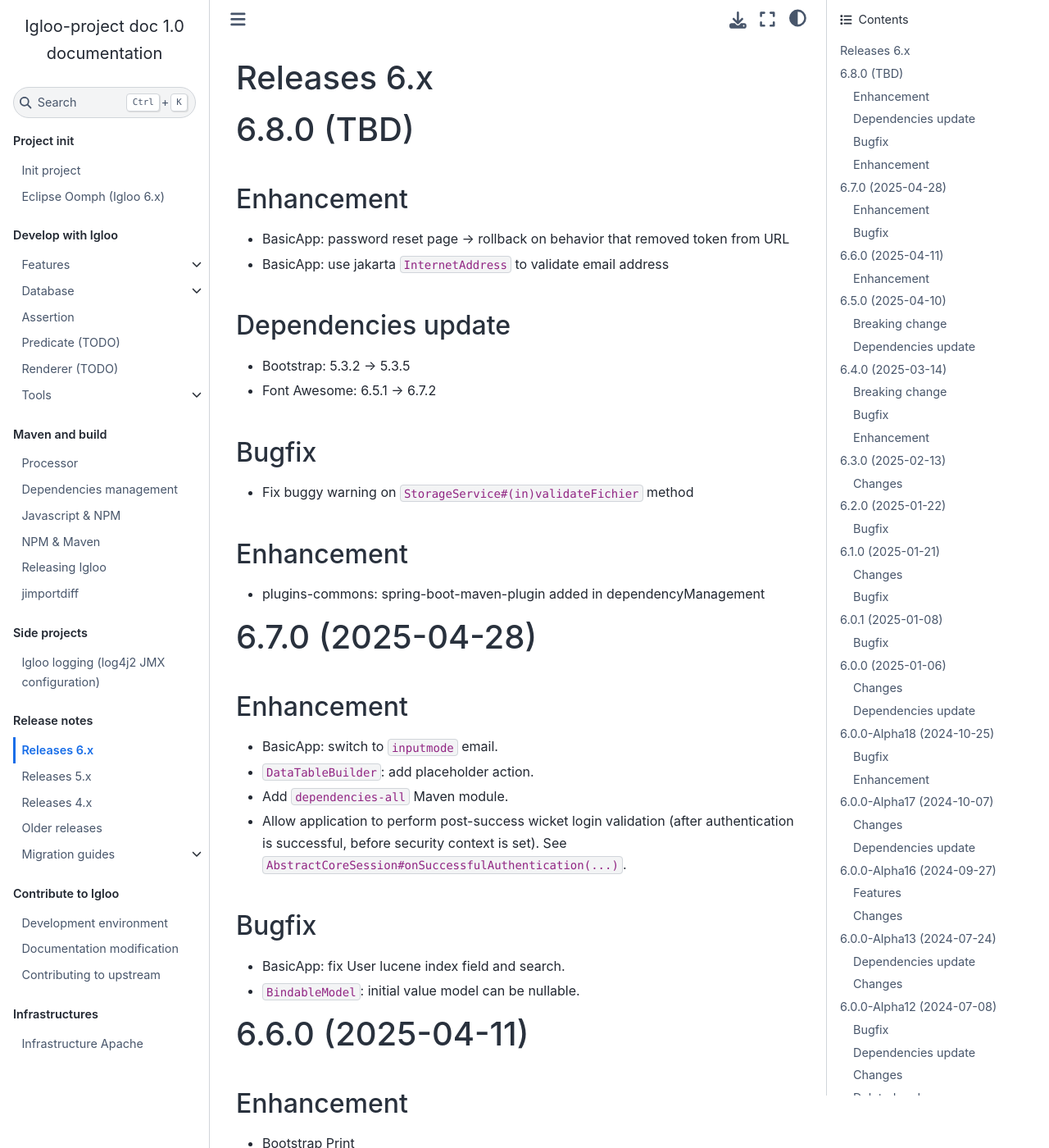
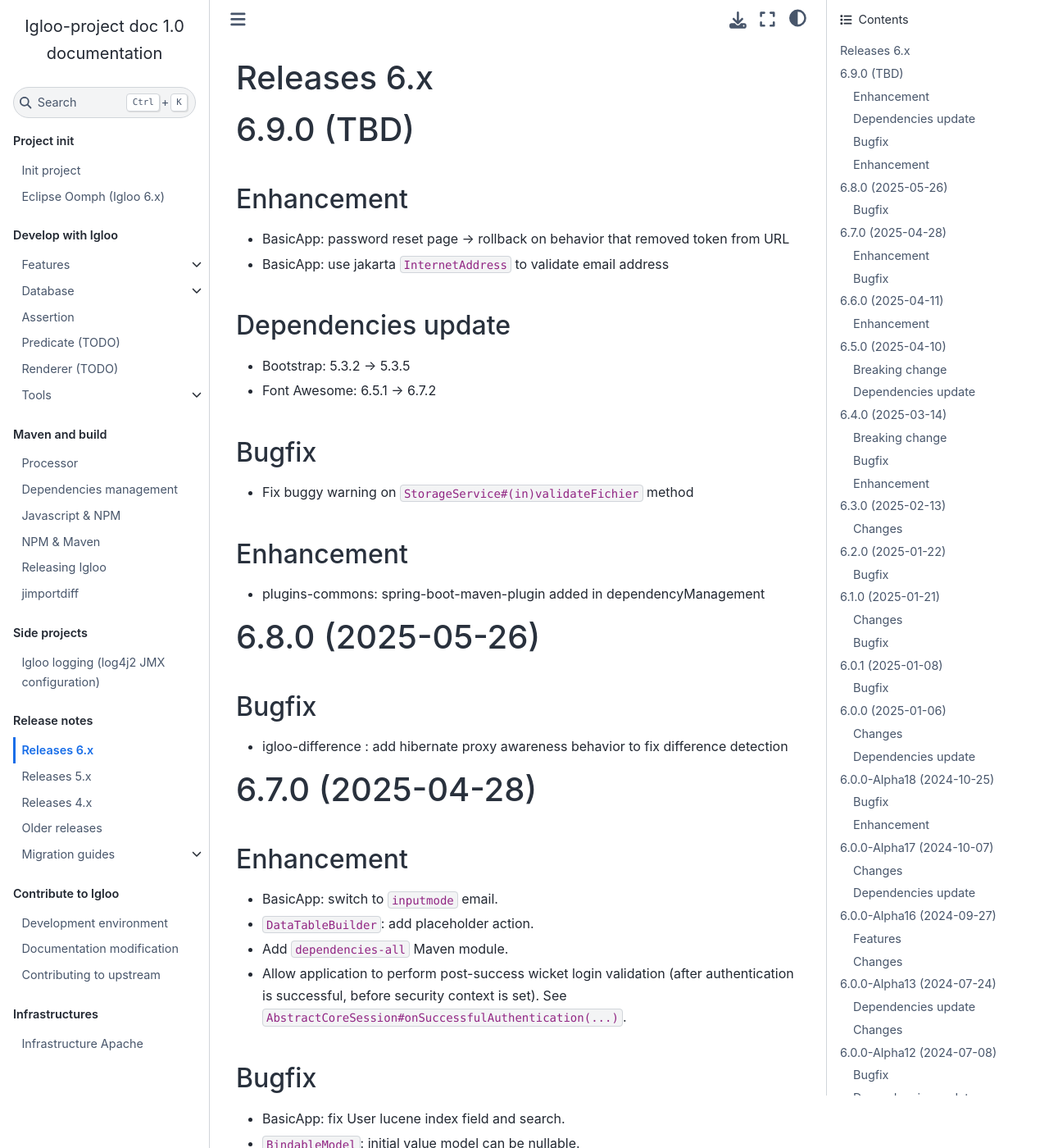
Before and after one commit to igloo-project/igloo-doc, a Sphinx documentation site: the page built from source/release-notes/releases-6.x.md, in a window 1280 px wide and 1400 px high. Shown: the whole window at 82% size. Built offline with Sphinx 7.4.7 and the Sphinx Book theme 1.1.4, drawn with Linux system fonts in a browser that asks for light colours.

Commit message:
igloo 6.8.0 release note and change old 6.8.0 to 6.9.0

```diff
--- a/source/release-notes/releases-6.x.md
+++ b/source/release-notes/releases-6.x.md
@@ -1,6 +1,6 @@
 # Releases 6.x
 
-# 6.8.0 (TBD)
+# 6.9.0 (TBD)
 
 ## Enhancement
 
@@ -20,6 +20,12 @@
 ## Enhancement
 
 * plugins-commons: spring-boot-maven-plugin added in dependencyManagement
+
+# 6.8.0 (2025-05-26)
+
+## Bugfix
+
+* igloo-difference : add hibernate proxy awareness behavior to fix difference detection
 
 # 6.7.0 (2025-04-28)
 
```
